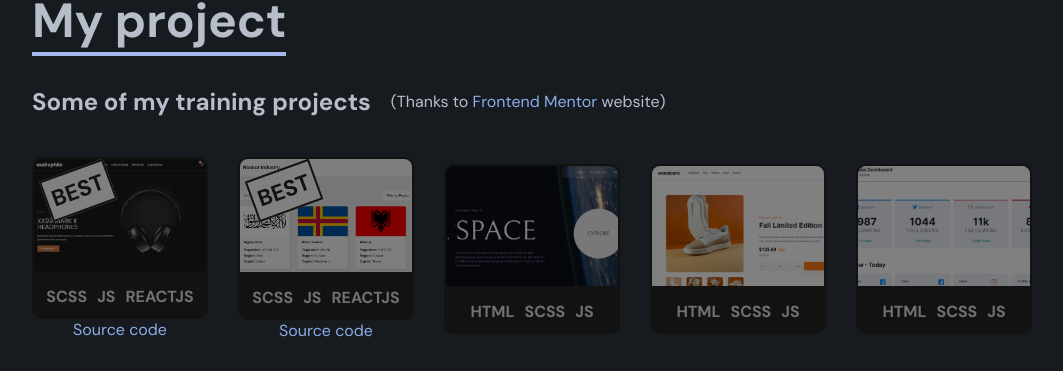
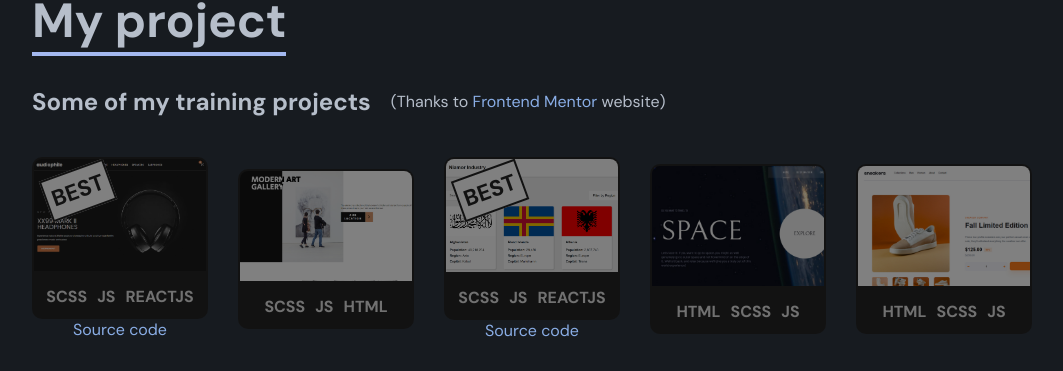
Before and after one commit to niamordev/my-portfolio, a React (Vite) app: page / in a window 1280 px wide. Shown: the part 1398-1769 px from the top of the page, without its empty margins (108-1171 px from the left). Built offline with nearby package versions, Linux system fonts and the light colour scheme; grey boxes are pictures that could not be loaded.

Commit message:
new project

```diff
--- a/index.html
+++ b/index.html
@@ -2,7 +2,7 @@
 <html lang="en">
   <head>
     <meta charset="UTF-8" />
-    <link rel="icon" type="image/svg+xml" href="/logo-normal-size.svg" />
+    <link rel="icon" type="image/svg+xml" href="/logo-small.png" />
     <meta name="viewport" content="width=device-width, initial-scale=1.0" />
     <title>My Portfolio</title>
   </head>
--- a/src/data/DataProjects.json
+++ b/src/data/DataProjects.json
@@ -1,12 +1,21 @@
 [
 
     {
-        "id": 9,
+        "id": 11,
         "link": "https://niamordev.github.io/ecommerce-audiophile-vite-project/",
         "img": "assets/images/all-project/ecommerce-audiophile.png",
         "tags":[ "scss", "js", "reactjs"],
         "codeSource": "https://github.com/niamordev/ecommerce-audiophile-vite-project",
         "importantProject": true
+    },
+
+    {
+        "id": 10,
+        "link": "https://niamordev.github.io/art-gallery-website/index.html",
+        "img": "assets/images/all-project/art-gallery-website.png",
+        "tags":[ "scss", "js", "html"],
+        "codeSource": null,
+        "importantProject": false
     },
 
     {
```
Also changed, not shown: public/assets/images/all-project/art-gallery-website.png (added).
